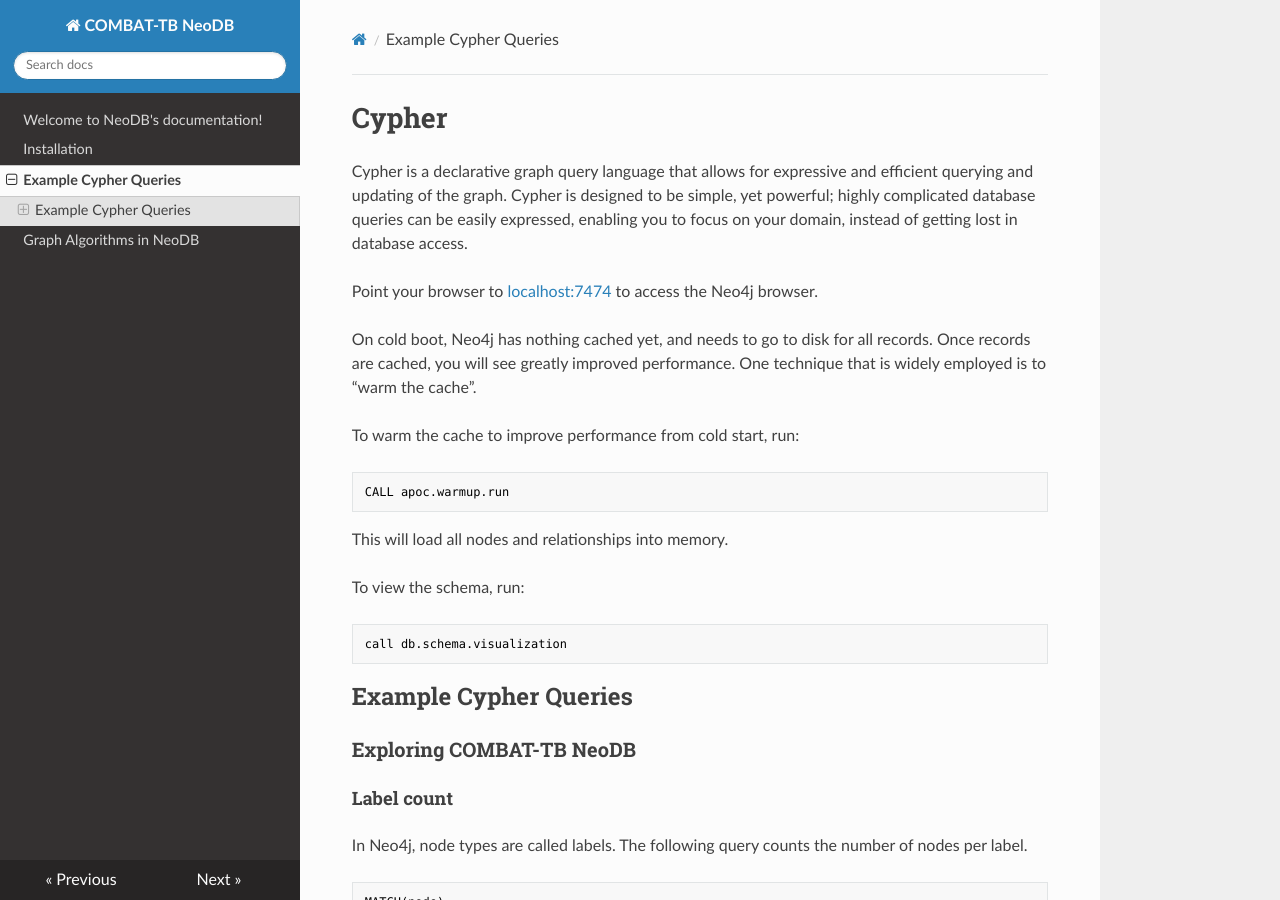
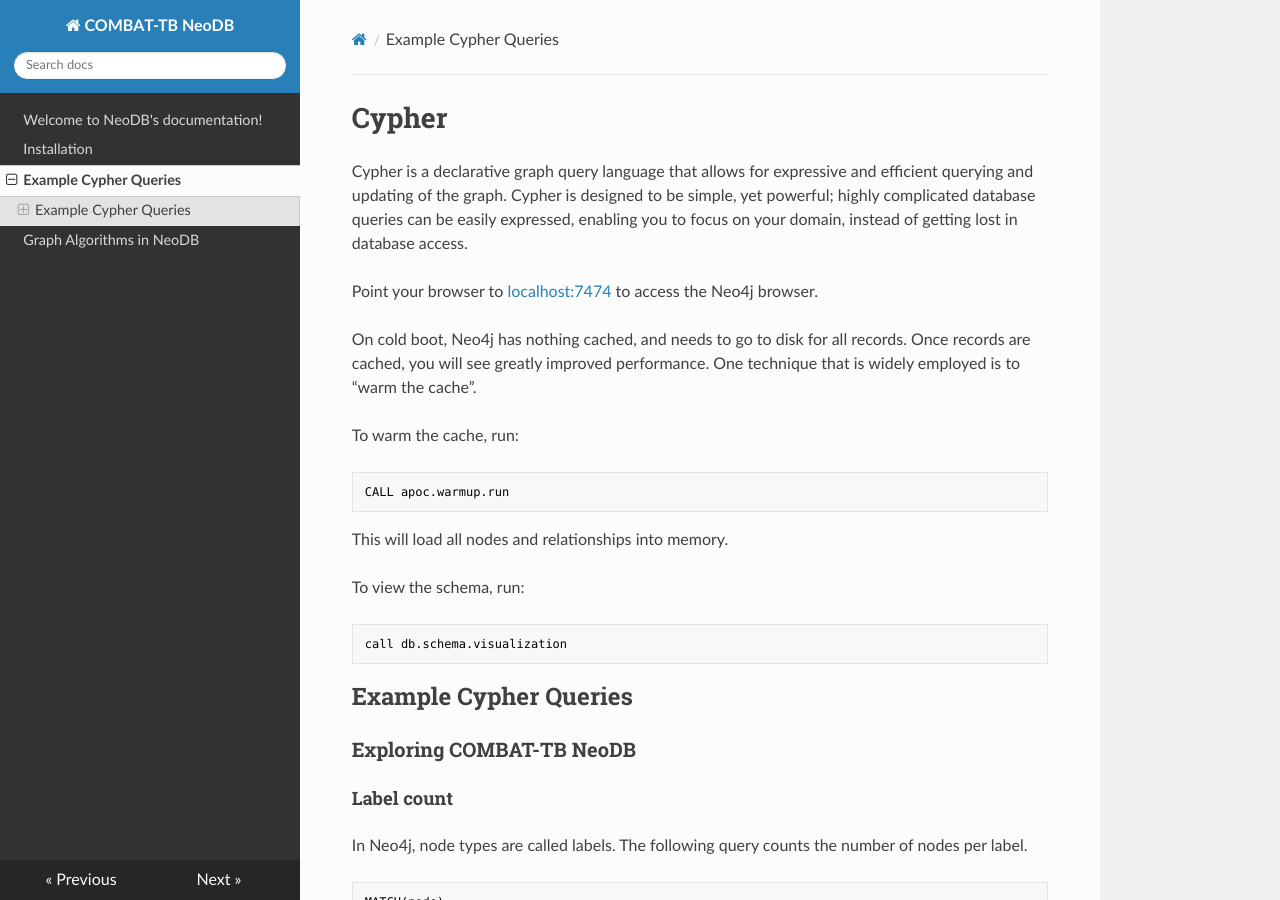
Before and after one commit to COMBAT-TB/combat-tb-neodb, an MkDocs documentation site: the page built from docs/example-cypher-queries.md, in a window 1280 px wide and 900 px high. Built offline with MkDocs 1.6.1, drawn with Linux system fonts in a browser that asks for light colours; nearby versions of some CDN libraries.

````diff
--- a/docs/example-cypher-queries.md
+++ b/docs/example-cypher-queries.md
@@ -4,11 +4,11 @@ Cypher is a declarative graph query language that allows for expressive and effi
 
 Point your browser to [localhost:7474](http://0.0.0.0:7474) to access the Neo4j browser.
 
-On cold boot, Neo4j has nothing cached yet, and needs to go to disk for all records.
+On cold boot, Neo4j has nothing cached, and needs to go to disk for all records.
 Once records are cached, you will see greatly improved performance.
 One technique that is widely employed is to “warm the cache”.
 
-To warm the cache to improve performance from cold start, run:
+To warm the cache, run:
 
 ```cql
 CALL apoc.warmup.run
--- a/requirements.txt
+++ b/requirements.txt
@@ -25,3 +25,4 @@ pyopenssl==17.5.0
 python-dateutil==2.6.1
 six==1.11.0
 urllib3==1.25
+pytest==3.4.0
````
Also changed, not shown: docs/graph-algorithms.md (+1 -2 lines), docs/index.md (+0 -4 lines), 4 other files.
